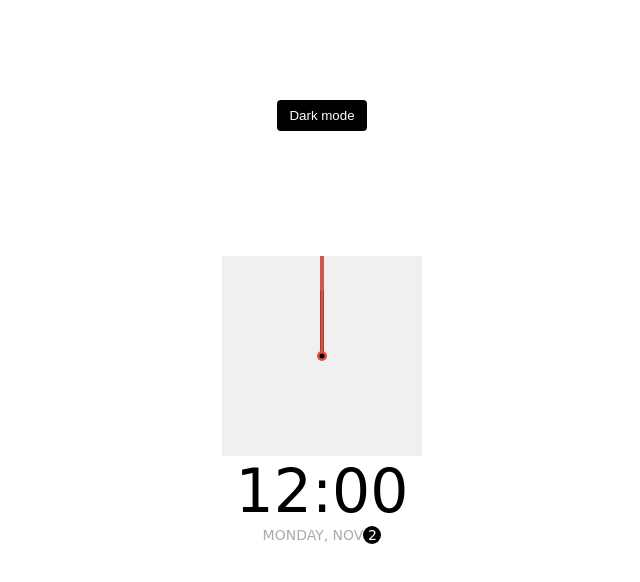
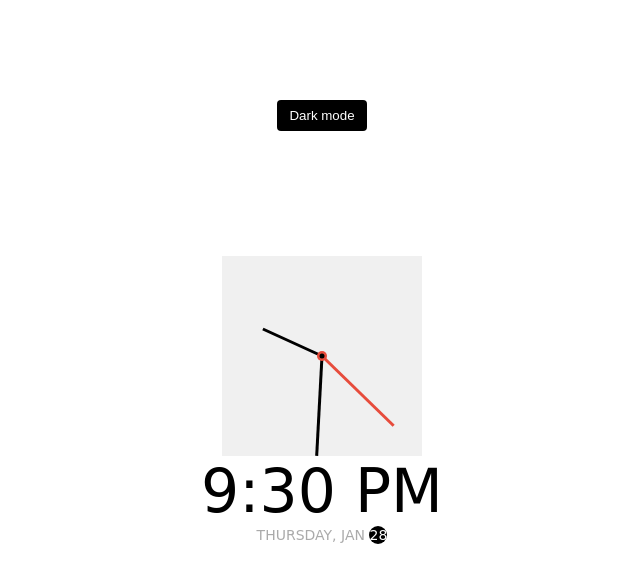
Before and after one commit to marinanicolai/theme_clock, a plain HTML site: page index.html in a window 1280 px wide. Shown: the whole page, without its empty margins (318-958 px from the left). Drawn offline with Linux system fonts and the light colour scheme; a web font is replaced by a local one.

Commit message:
functionality of hours, minutes and seconds

```diff
--- a/script.js
+++ b/script.js
@@ -1,4 +1,4 @@
-const houreEl = document.querySelector('.hour')
+const hourEl = document.querySelector('.hour')
 const minuteEl = document.querySelector('.minute')
 const secondEl = document.querySelector('.second')
 const timeEl = document.querySelector('.time')
@@ -18,3 +18,30 @@ toggle.addEventListener('click', (e) => {
         e.target.innerHTML = 'Light mode'
     }
 })
+
+function setTime() {
+    const time = new Date();
+    const month = time.getMonth()
+    const day = time.getDay()
+    const date = time.getDate()
+    const hours = time.getHours()
+    const hoursForClock = hours % 12
+    const minutes = time.getMinutes()
+    const seconds = time.getSeconds()
+    const ampm = hours >= 12 ? 'PM' : 'AM'
+
+    hourEl.style.transform = `translate(-50%, -100%) rotate(${scale(hoursForClock, 0, 11, 0, 360)}deg)`
+    minuteEl.style.transform = `translate(-50%, -100%) rotate(${scale(minutes, 0, 59, 0, 360)}deg)`
+    secondEl.style.transform = `translate(-50%, -100%) rotate(${scale(seconds, 0, 59, 0, 360)}deg)`
+
+    timeEl.innerHTML = `${hoursForClock}:${minutes < 10 ? `0${minutes}` : minutes} ${ampm}`
+    dateEl.innerHTML = `${days[day]}, ${months[month]} <span class="circle">${date}</span>`
+}
+
+const scale = (num, in_min, in_max, out_min, out_max) => {
+    return (num - in_min) * (out_max - out_min) / (in_max - in_min) + out_min;
+}
+
+setTime()
+
+setInterval(setTime, 1000)
--- a/style.css
+++ b/style.css
@@ -73,7 +73,7 @@ body {
 }
 
 .needle.hour {
-    transform: translate(-50%, -100%) rotate(0deg);
+    transform: translate(-50%, -100%) rotate(30deg);
 }
 
 
```
